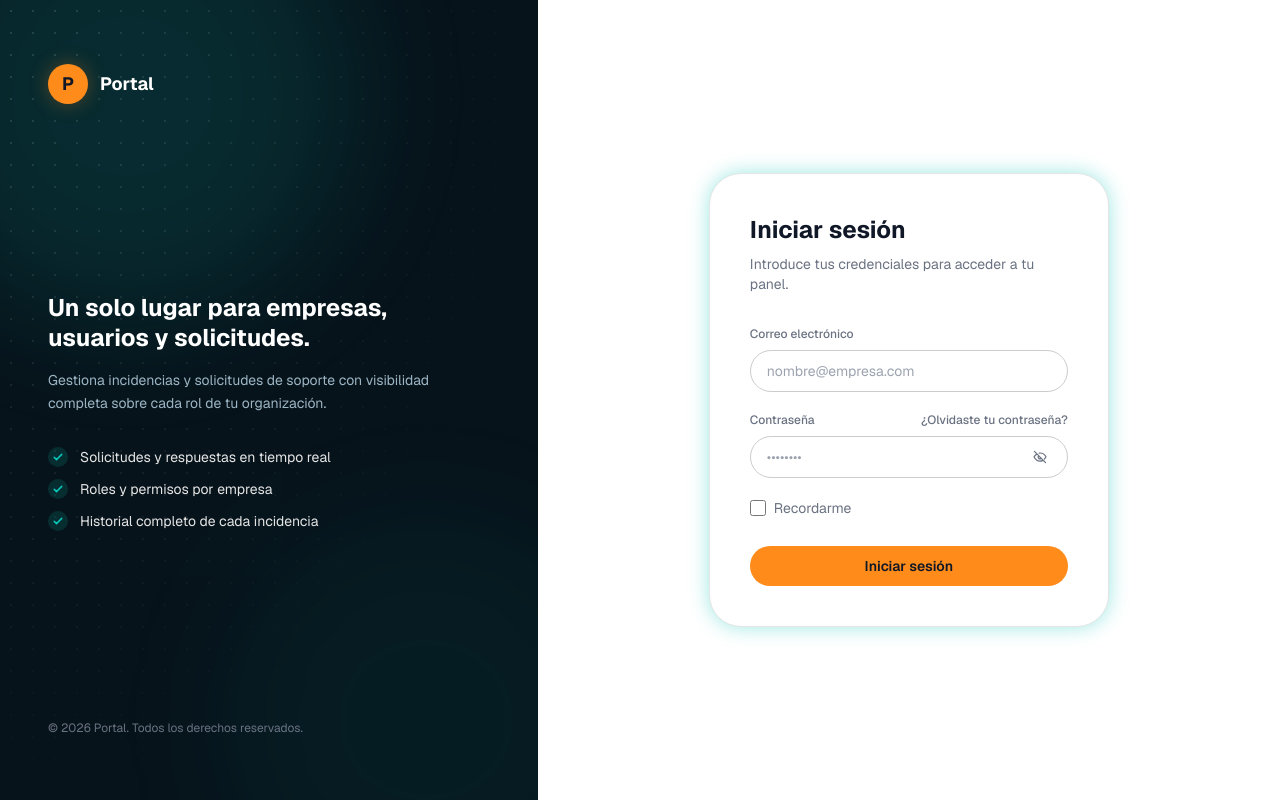
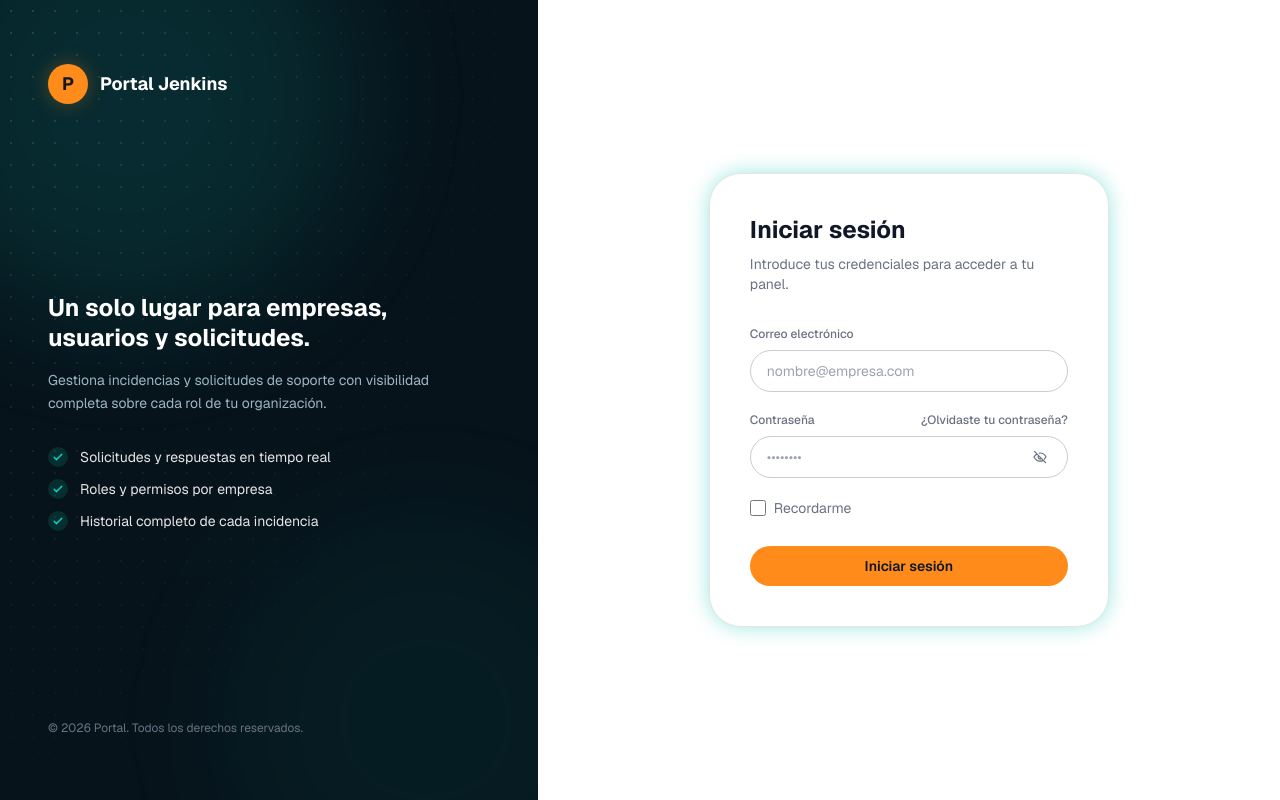
Before and after one commit to bbarreto5/prueba_tecnica, a Next.js app in the folder frontend/: page /login in a window 1280 px wide. Built offline with nearby package versions, Linux system fonts and the light colour scheme; no server answers.

Commit message:
ci: name portal jenkins

```diff
--- a/frontend/app/login/page.tsx
+++ b/frontend/app/login/page.tsx
@@ -28,7 +28,7 @@
           <span className="flex h-10 w-10 items-center justify-center rounded-[1.25rem] bg-[#ff8b1a] text-lg font-bold text-[#101828] shadow-[0_0_20px_#ff8b1a4d]">
             P
           </span>
-          <span className="text-lg font-bold text-white">Portal</span>
+          <span className="text-lg font-bold text-white">Portal Jenkins</span>
         </div>
 
         <div className="relative max-w-sm">
```
